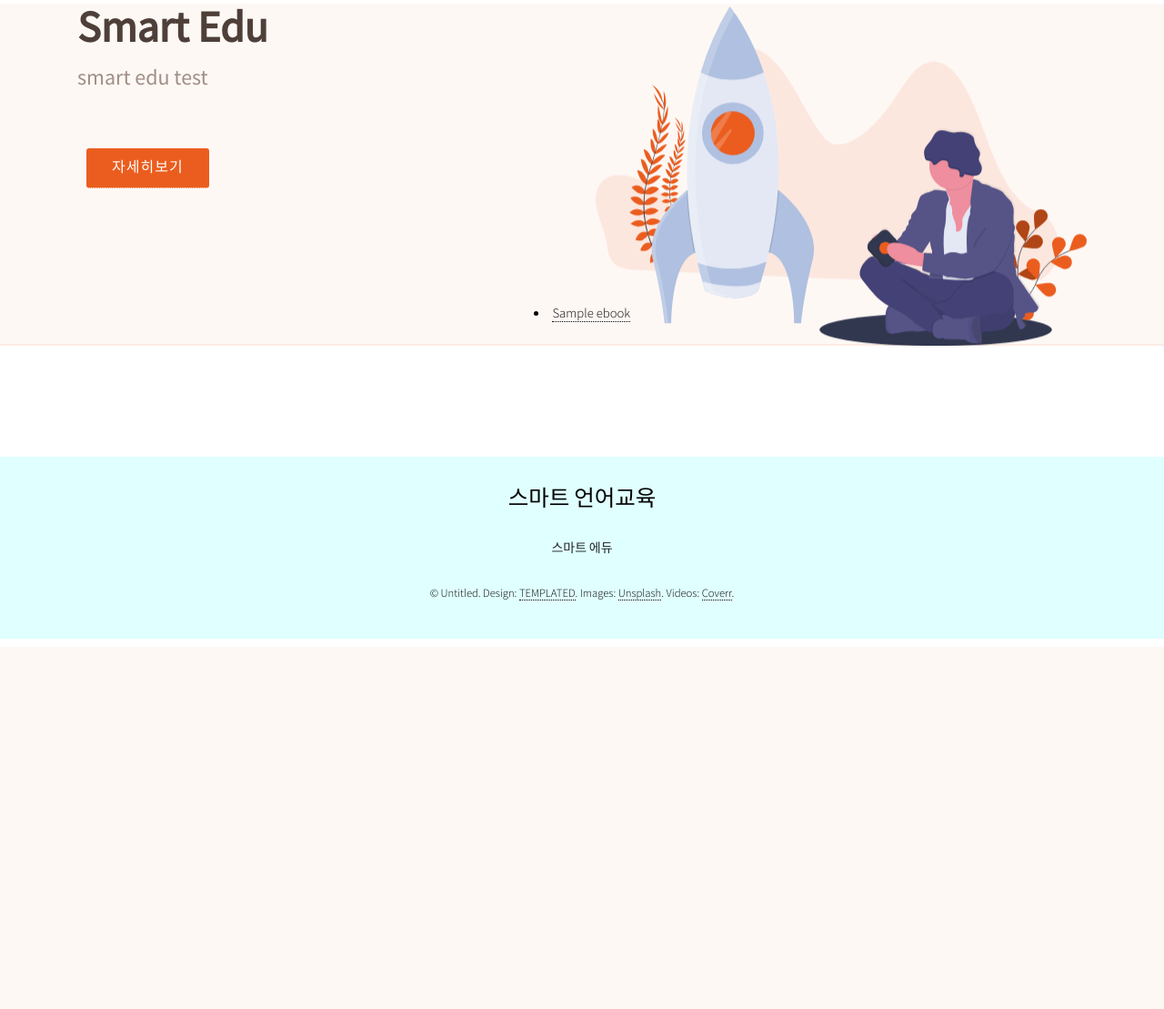
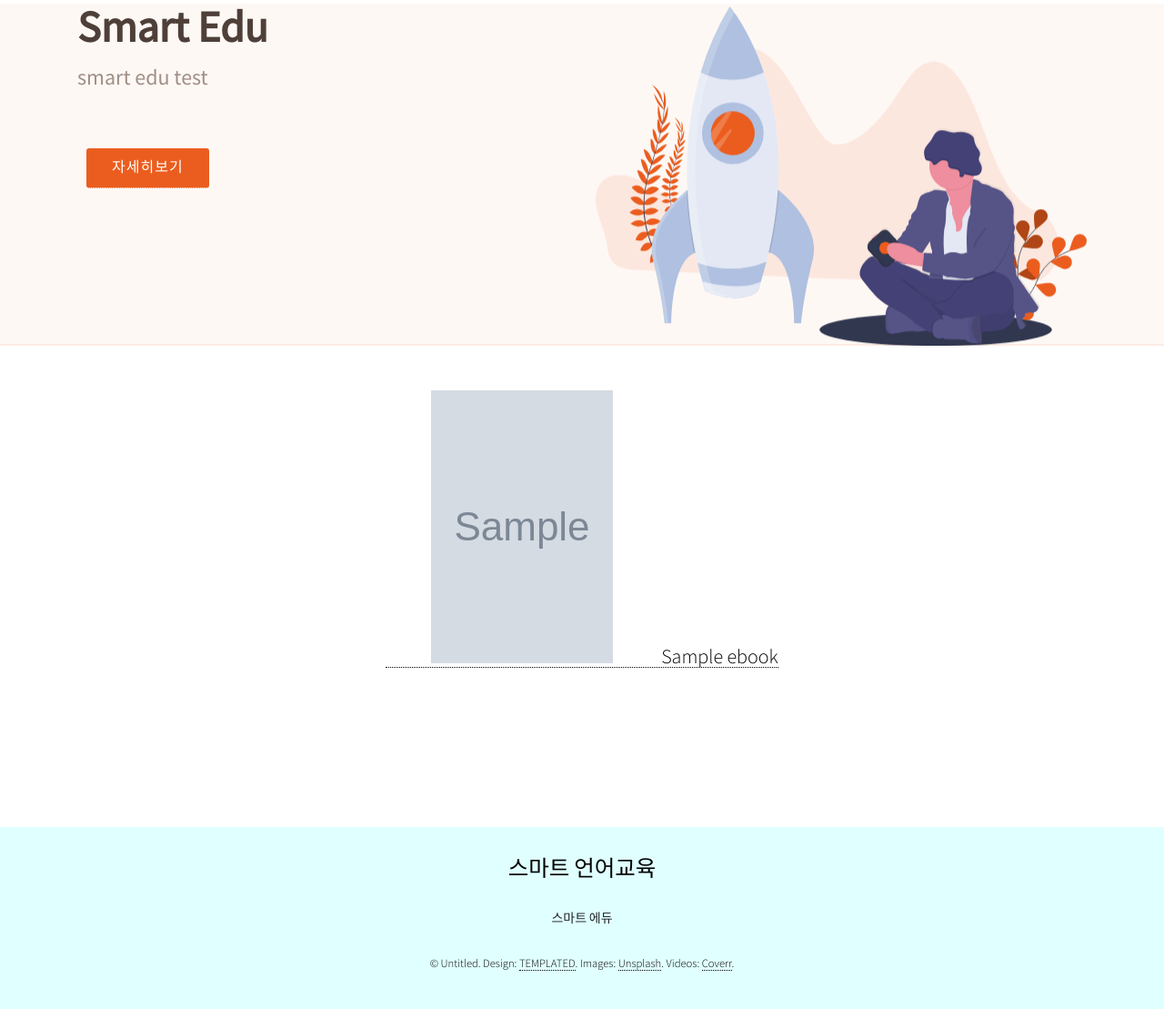
Before and after one commit to comdoller/Language-Education-Flatform, a Django app: page /ebook/ in a window 1280 px wide. Shown: the part 89-1198 px from the top of the page at 91% size. Before the commit the page ends 791 px from the top, so only its background shows below. Run offline with Django 3.2, Linux system fonts and the light colour scheme; a user stored in the database is signed in; tables that the repository leaves empty hold one stand-in row (values such as "Sample post"); grey boxes marked "Sample" are stand-in pictures; some libraries are stand-ins or nearby versions.

Commit message:
Revision eBook.
섬네일

```diff
--- a/smartEdu/eBook/models.py
+++ b/smartEdu/eBook/models.py
@@ -5,6 +5,7 @@ class Ebook(models.Model):
     eNO = models.IntegerField(db_column='eNo',db_index=True, primary_key=True)
     eName = models.CharField(db_column='eName', max_length=128)
     eData = models.CharField(db_column='eData', max_length=1000)
+    eImg = models.CharField(db_column='eImg', max_length=1000)
 
     class Meta:
         managed = False
--- a/smartEdu/eBook/templates/eBook/home.html
+++ b/smartEdu/eBook/templates/eBook/home.html
@@ -6,12 +6,18 @@
 
 {% block content %}
 
-
-<br align="center">
-    <div col="" align="center" >
+        <br>
+        <br>
+    <div align="center">
+        <br>
+        <br>
+        <br>
         {% if sql %}
         {% for s in sql %}
-        <li><a href="{% url 'eBook:viewpdf' s.eNO %}"> {{s.eName}}</a> <br><br>
+        <a href="{% url 'eBook:viewpdf' s.eNO %}"><img src="{{s.eImg}}" style="width: 200px; height: 300px; margin:0px 50px;" > <span style="font-size:1.5em;"> {{s.eName}}</span></a>
+        <br>
+        <br>
+        <br>
         {% endfor %}
         {% else %}
         {% endif %}
```
